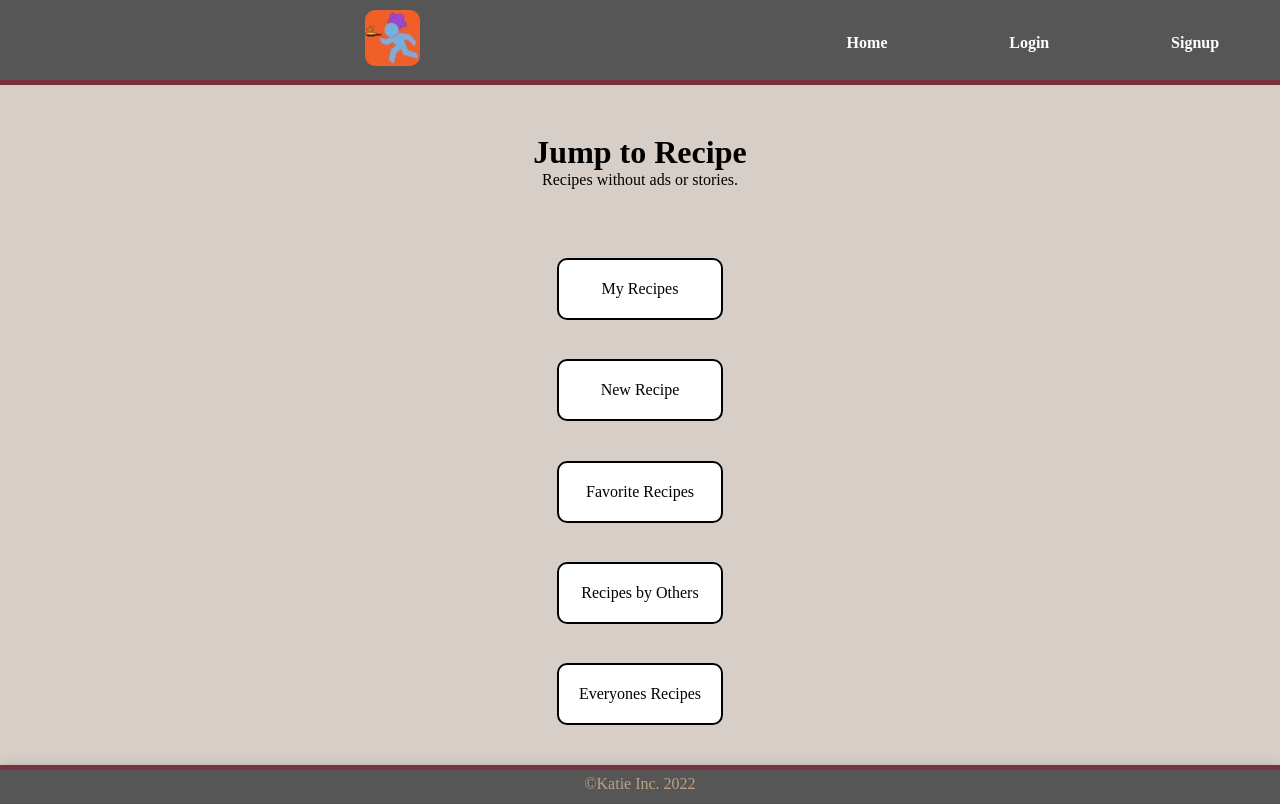
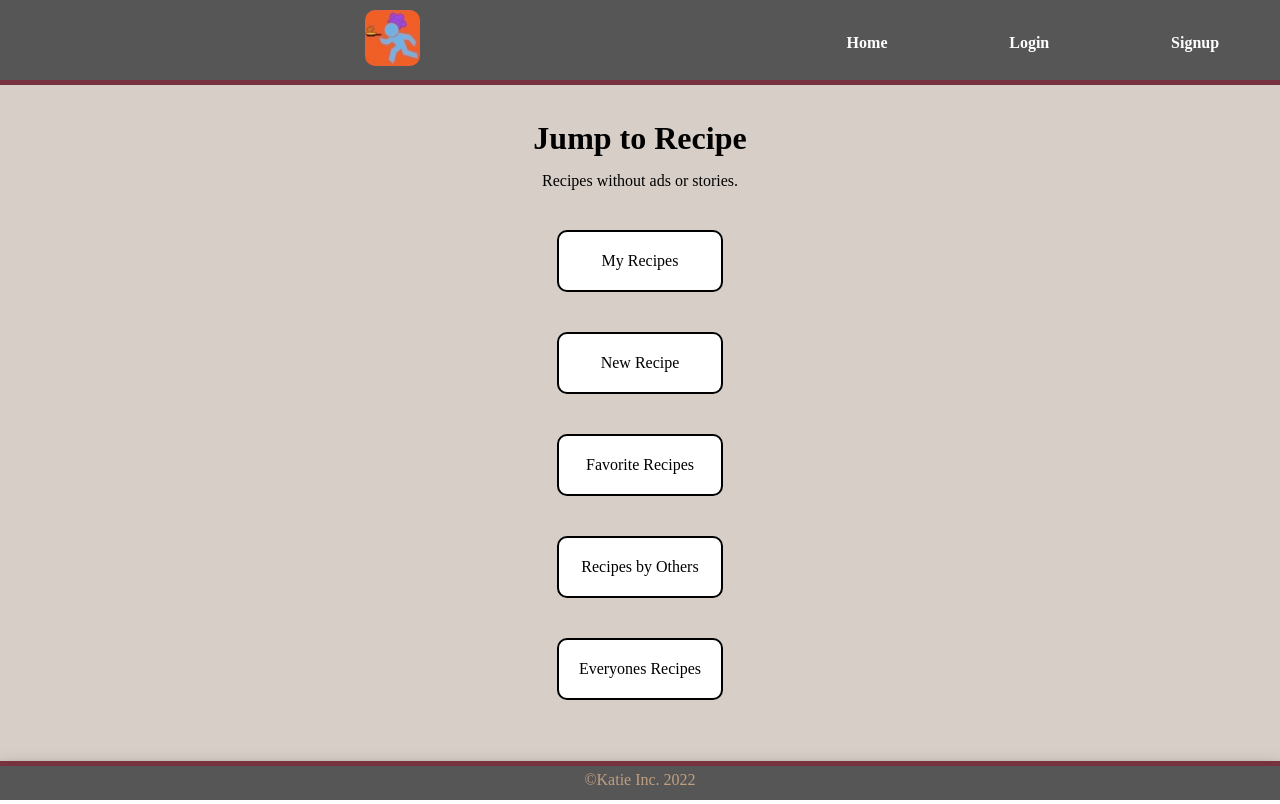
Before and after one commit to biggersmatt/jump-to-react, a React (Create React App) app: page / in a window 1280 px wide. Built offline with nearby package versions, Linux system fonts and the light colour scheme.

Commit message:
Adjusts css on home page

```diff
--- a/src/pages/Home/home.css
+++ b/src/pages/Home/home.css
@@ -1,5 +1,4 @@
 .dashboard-wrapper {
-  height: 85vh;
   display: flex;
   flex-direction: column;
   justify-content: space-between;
@@ -10,14 +9,15 @@
   flex-direction: column;
   justify-content: center;
   align-items: center;
-  flex-grow: 1;
+  padding: 20px 0;
+}
+.dashboard-title {
+  margin: 15px 0;
 }
 .dashboard-cards {
   display: flex;
   flex-direction: column;
   justify-content: space-around;
-  flex-grow: 2;
-  margin-bottom: 20px;
 }
 .dashboard-link {
   background-color: white;
@@ -27,4 +27,5 @@
   border: 2px solid black;
   border-radius: 10px;
   padding: 20px;
+  margin: 20px 0;
 }
--- a/src/pages/Home/home.jsx
+++ b/src/pages/Home/home.jsx
@@ -8,7 +8,7 @@ export default function Homepage() {
   return (
     <div className="dashboard-wrapper">
       <div className='dashboard-header'>
-      <h1>Jump to Recipe</h1>
+        <h1 className='dashboard-title'>Jump to Recipe</h1>
         <p>Recipes without ads or stories.</p>
       </div>
       <div className="dashboard-cards">
```
Lines whose indentation alone changed are shown as unchanged.
